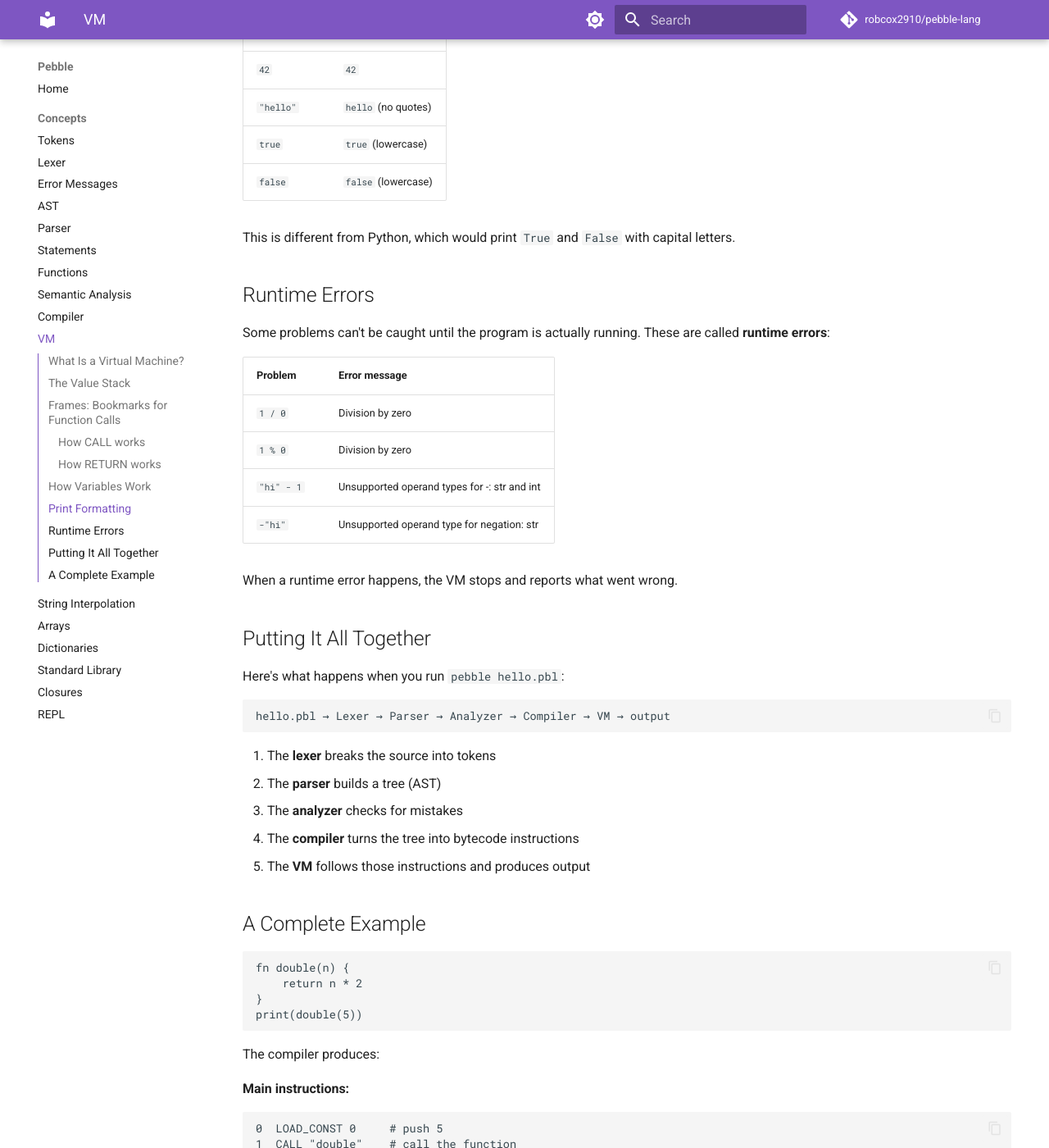
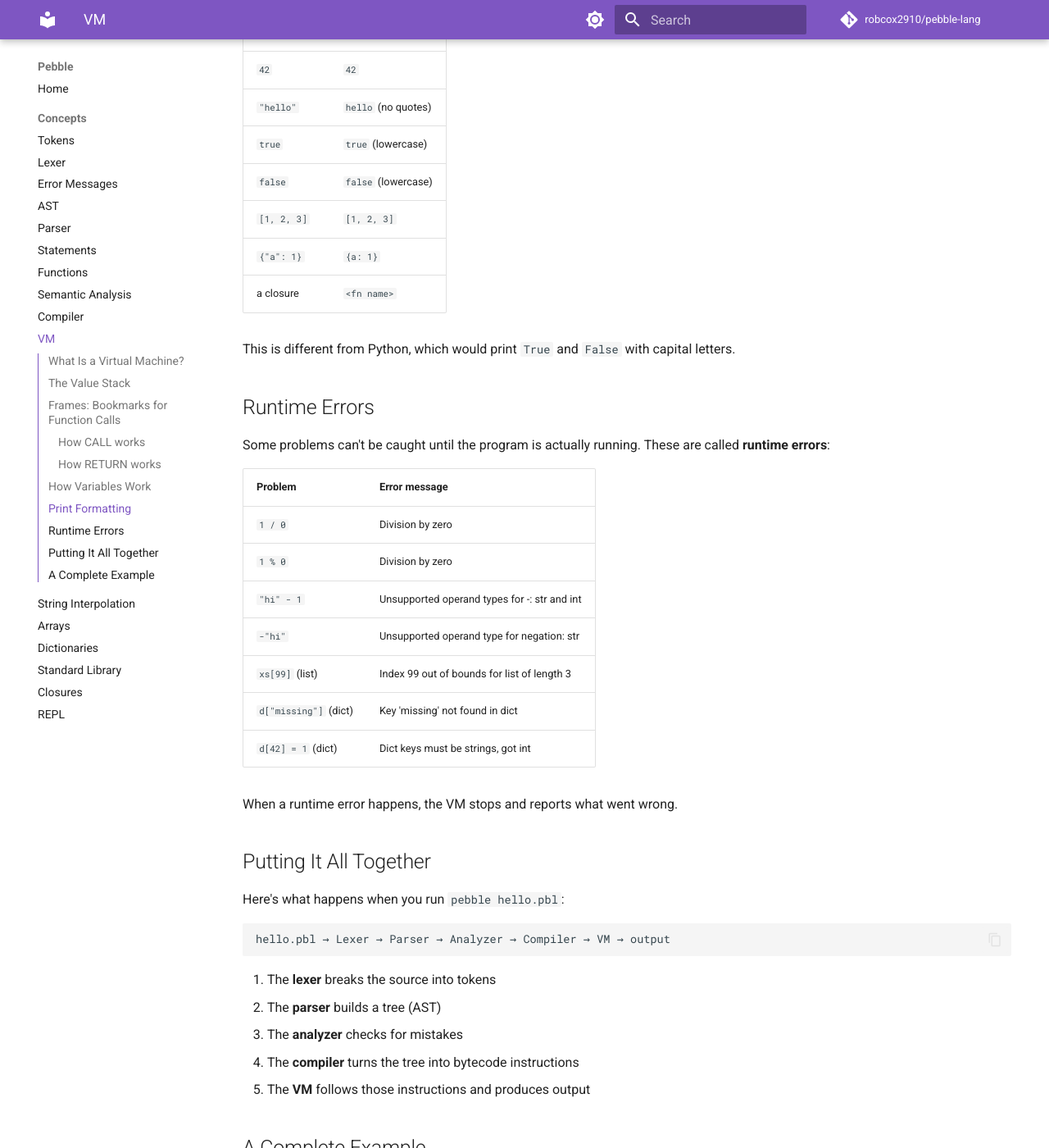
Before and after one commit to robcox2910/pebble-lang, an MkDocs documentation site: the page built from docs/concepts/vm.md, in a window 1280 px wide and 1400 px high, scrolled down 2324 px. Shown: the whole window at 82% size. Built offline with MkDocs 1.6.1 and Material for MkDocs 9.7.7, drawn with Linux system fonts in a browser that asks for light colours; comment, search, counter and statistics services are not loaded.

Commit message:
docs: update docs for dicts, break/continue, and collection types
Add COLON to tokens table, DictLiteral to AST expression nodes,
BreakStatement/ContinueStatement to AST statement nodes, list/dict/
closure rows to VM print formatting and runtime error tables, and
dict example to stdlib print() section.

Co-Authored-By: Claude Opus 4.6 <noreply@anthropic.com>

```diff
--- a/docs/concepts/vm.md
+++ b/docs/concepts/vm.md
@@ -102,6 +102,9 @@ Pebble has its own rules for printing values:
 | `"hello"` | `hello` (no quotes) |
 | `true` | `true` (lowercase) |
 | `false` | `false` (lowercase) |
+| `[1, 2, 3]` | `[1, 2, 3]` |
+| `{"a": 1}` | `{a: 1}` |
+| a closure | `<fn name>` |
 
 This is different from Python, which would print `True` and `False`
 with capital letters.
@@ -117,6 +120,9 @@ These are called **runtime errors**:
 | `1 % 0` | Division by zero |
 | `"hi" - 1` | Unsupported operand types for -: str and int |
 | `-"hi"` | Unsupported operand type for negation: str |
+| `xs[99]` (list) | Index 99 out of bounds for list of length 3 |
+| `d["missing"]` (dict) | Key 'missing' not found in dict |
+| `d[42] = 1` (dict) | Dict keys must be strings, got int |
 
 When a runtime error happens, the VM stops and reports what went wrong.
 
```
Also changed, not shown: docs/concepts/ast.md (+3 -0 lines), docs/concepts/stdlib.md (+5 -4 lines), docs/concepts/tokens.md (+1 -0 lines).
